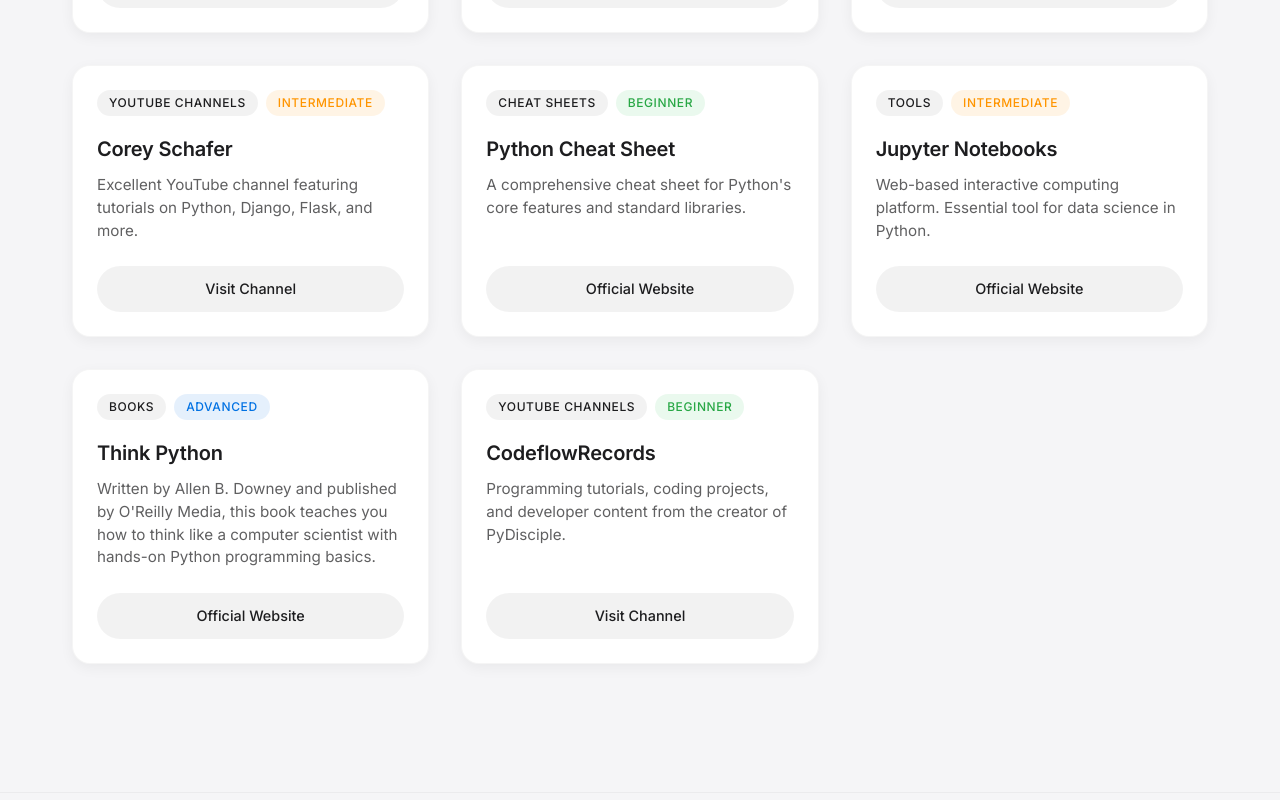
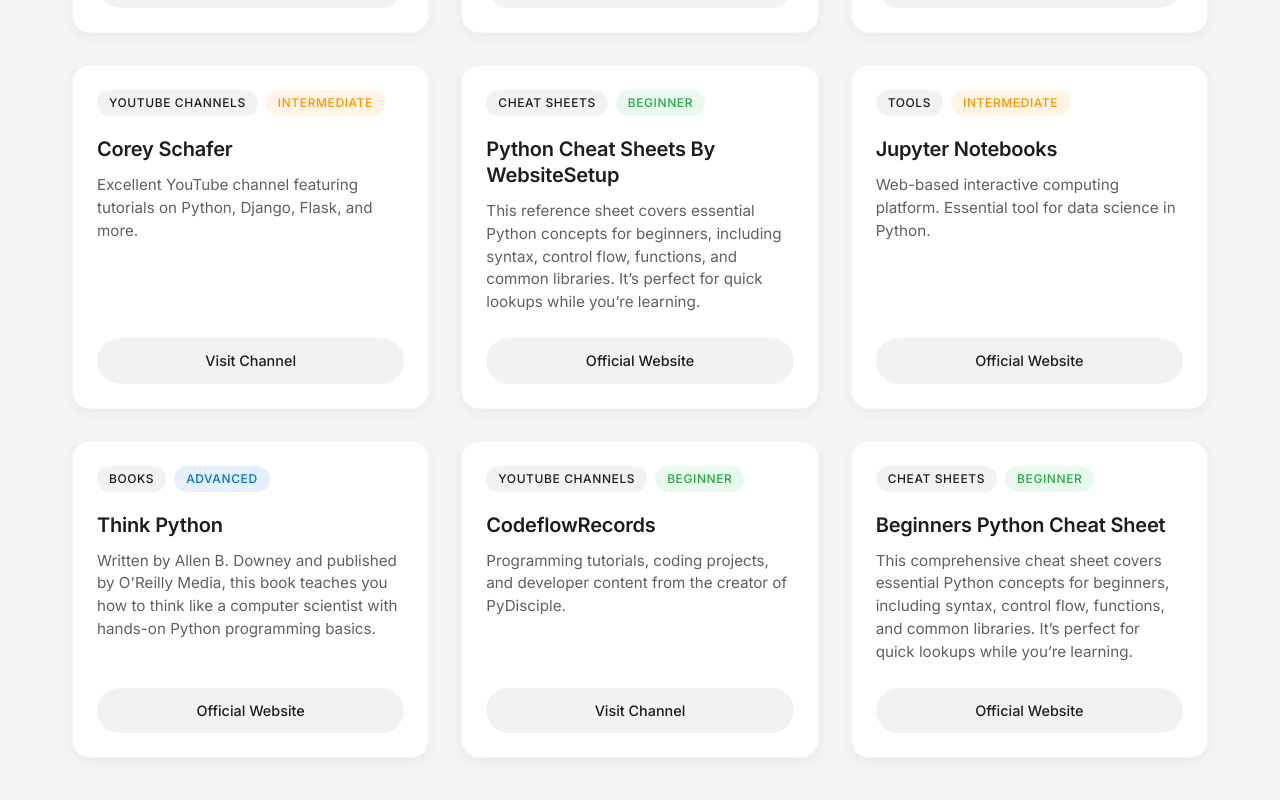
Before and after one commit to JAGDISH-SALI-0010/website-project, a Next.js app: page /resources in a window 1280 px wide. Shown: the part 1220-2020 px from the top of the page. Built offline with nearby package versions, Linux system fonts and the light colour scheme.

Commit message:
Updated Cheat Sheets Categories

```diff
--- a/src/data/resources.js
+++ b/src/data/resources.js
@@ -86,12 +86,12 @@
   {
     id: "8",
     slug: "python-cheatsheet",
-    title: "Python Cheat Sheet",
-    description: "A comprehensive cheat sheet for Python's core features and standard libraries.",
+    title: "Python Cheat Sheets By WebsiteSetup",
+    description: "This reference sheet covers essential Python concepts for beginners, including syntax, control flow, functions, and common libraries. It’s perfect for quick lookups while you’re learning.",
     category: "Cheat Sheets",
     difficulty: "Beginner",
     image: null,
-    website: "https://www.pythoncheatsheet.org",
+    website: "https://drive.google.com/file/d/1eoLWQc-sIO-HHWaxjGqeV56aAYB4QH12/view?usp=sharing",
     tags: ["quick-reference", "syntax"],
     featured: false
   },
@@ -129,7 +129,19 @@
   image: null,
   website: "https://www.youtube.com/@CodeflowRecords",
   tags: ["video", "creator", "programming"],
-  featured: false
+  featured: true
+},
+{
+  id: "12",
+  slug: "beginners-python-cheat-sheet",
+  title: "Beginners Python Cheat Sheet",
+  description: "This comprehensive cheat sheet covers essential Python concepts for beginners, including syntax, control flow, functions, and common libraries. It’s perfect for quick lookups while you’re learning.",
+  category: "Cheat Sheets",
+  difficulty: "Beginner",
+  image: null,
+  website: "https://drive.google.com/file/d/1SH87ZgM2uIHn8fLDJAMkLaWfF3NTyQLy/view?usp=sharing",
+  tags: ["quick-reference", "syntax", "beginner"],
+  featured: true
 }
 ];
 
```
